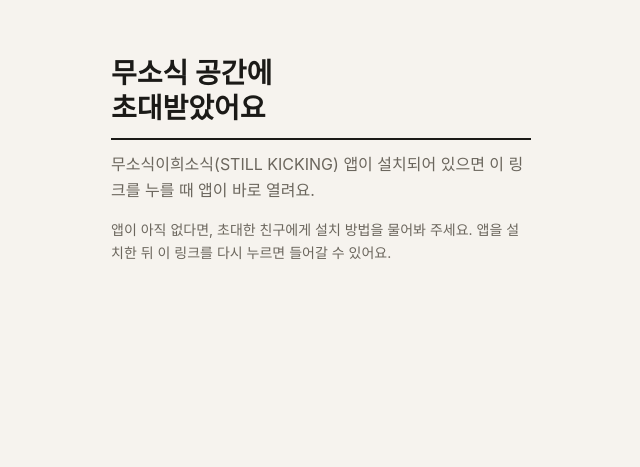
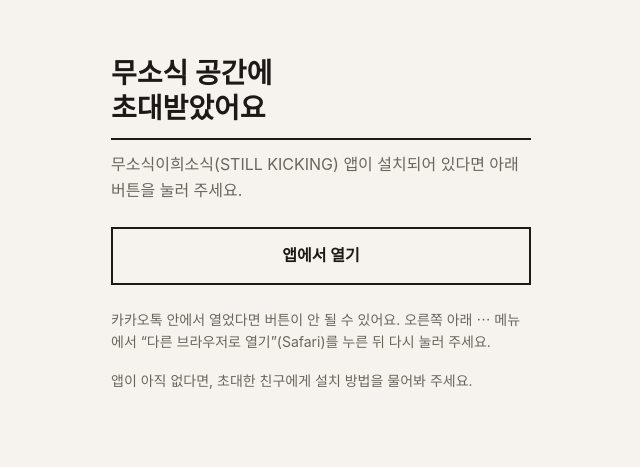
Before and after one commit to Hyee0ne/hyee0ne.github.io, a plain HTML site: page stillkicking/i/index.html in a window 1280 px wide. Shown: the whole page, without its empty margins (319-959 px from the left). Drawn offline with Linux system fonts and the light colour scheme.

Commit message:
초대 페이지: 앱에서 열기 버튼 (카카오톡 인앱 브라우저 대응)

```diff
--- a/stillkicking/i/index.html
+++ b/stillkicking/i/index.html
@@ -14,13 +14,20 @@
   h1 { font-size: 28px; line-height: 1.25; margin: 0 0 12px; border-bottom: 2px solid var(--line); padding-bottom: 12px; }
   p { color: var(--muted); margin: 0 0 16px; }
   .note { font-size: 14px; }
+  .open { display: block; margin: 24px 0; padding: 14px 16px; border: 2px solid var(--line); color: var(--fg); text-decoration: none; text-align: center; font-weight: 700; }
 </style>
 </head>
 <body>
 <main>
   <h1>무소식 공간에<br>초대받았어요</h1>
-  <p>무소식이희소식(STILL KICKING) 앱이 설치되어 있으면 이 링크를 누를 때 앱이 바로 열려요.</p>
-  <p class="note">앱이 아직 없다면, 초대한 친구에게 설치 방법을 물어봐 주세요. 앱을 설치한 뒤 이 링크를 다시 누르면 들어갈 수 있어요.</p>
+  <p>무소식이희소식(STILL KICKING) 앱이 설치되어 있다면 아래 버튼을 눌러 주세요.</p>
+  <a class="open" id="open" href="stillkicking://i">앱에서 열기</a>
+  <p class="note">카카오톡 안에서 열었다면 버튼이 안 될 수 있어요. 오른쪽 아래 ⋯ 메뉴에서 “다른 브라우저로 열기”(Safari)를 누른 뒤 다시 눌러 주세요.</p>
+  <p class="note">앱이 아직 없다면, 초대한 친구에게 설치 방법을 물어봐 주세요.</p>
 </main>
+<script>
+  var t = new URLSearchParams(location.search).get('t');
+  if (t) document.getElementById('open').href = 'stillkicking://i?t=' + encodeURIComponent(t);
+</script>
 </body>
 </html>
```
